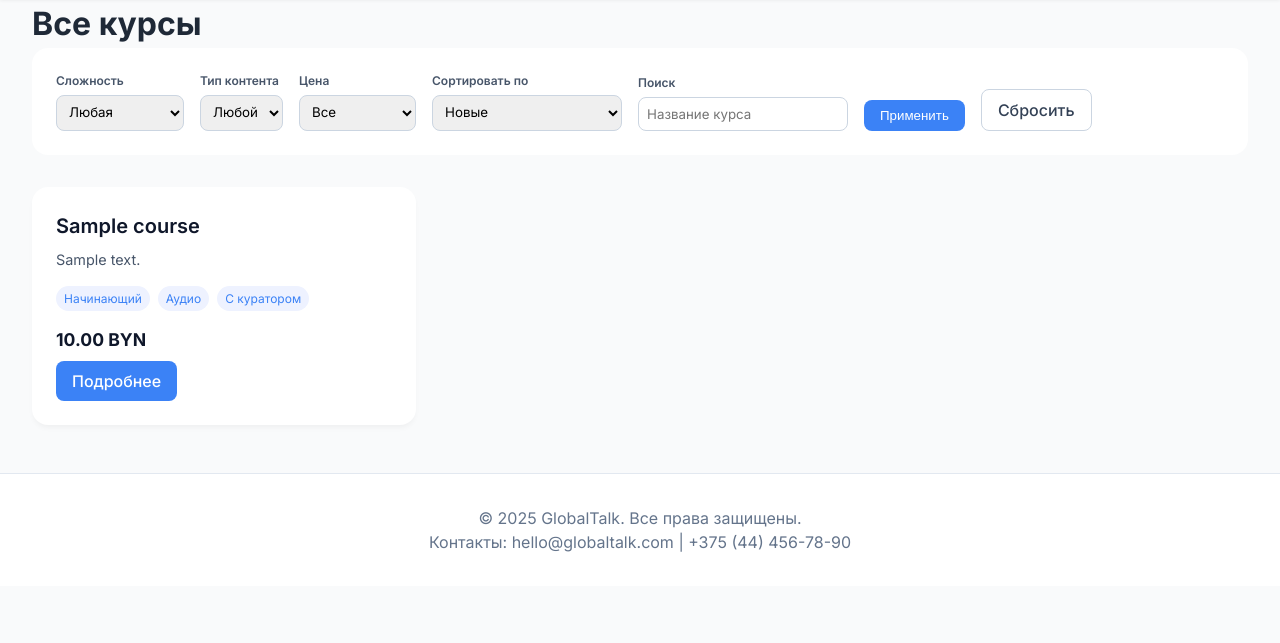
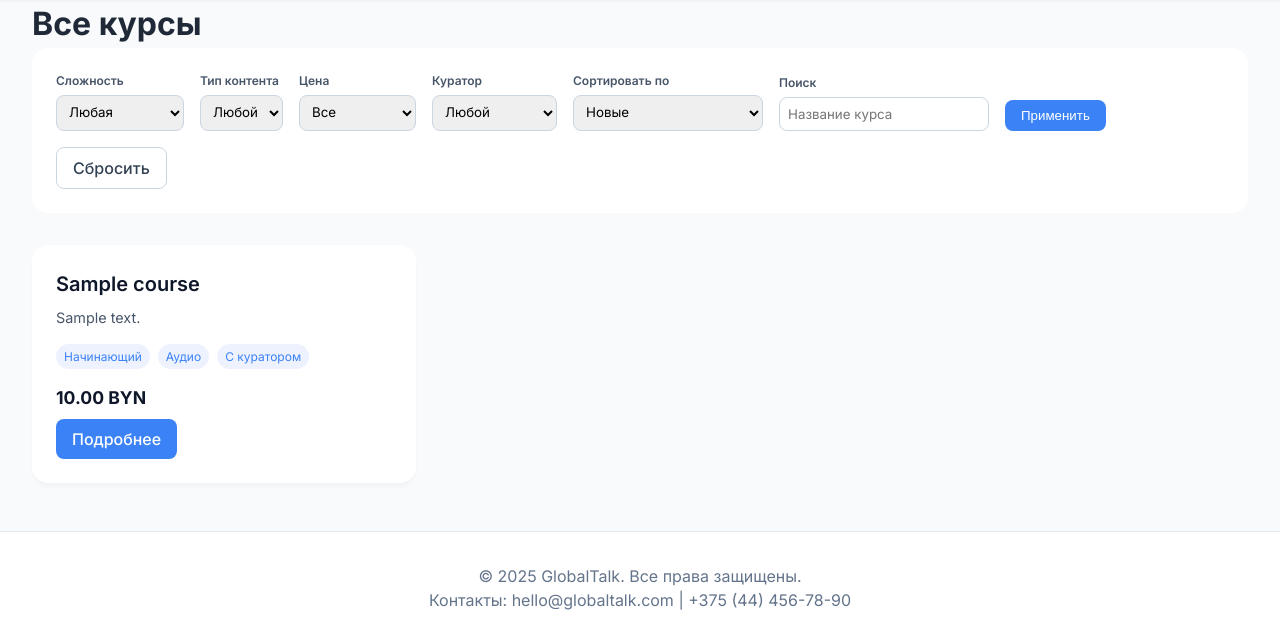
Before and after one commit to ulyanapilipuk/language-school-platform, a Django app: page /courses/ in a window 1280 px wide. Shown: the part 74-717 px from the top of the page. Run offline with Django 5.2, Linux system fonts and the light colour scheme; tables that the repository leaves empty hold one stand-in row (values such as "Sample post").

Commit message:
Добавлен еще один пункт фильтрации (по наличию куратора в курсе)

```diff
--- a/courses/templates/courses/course_list.html
+++ b/courses/templates/courses/course_list.html
@@ -32,6 +32,14 @@
                 <option value="">Все</option>
                 <option value="free" {% if request.GET.price == 'free' %}selected{% endif %}>Бесплатные</option>
                 <option value="paid" {% if request.GET.price == 'paid' %}selected{% endif %}>Платные</option>
+            </select>
+        </div>
+        <div class="filter-group">
+            <label>Куратор</label>
+            <select name="has_mentor">
+                <option value="">Любой</option>
+                <option value="yes" {% if request.GET.has_mentor == 'yes' %}selected{% endif %}>С куратором</option>
+                <option value="no" {% if request.GET.has_mentor == 'no' %}selected{% endif %}>Без куратора</option>
             </select>
         </div>
         <div class="filter-group">
--- a/courses/views.py
+++ b/courses/views.py
@@ -28,6 +28,12 @@ def course_list(request):
     elif price_filter == 'paid':
         courses = courses.filter(price__gt=0)
 
+    has_mentor = request.GET.get('has_mentor')
+    if has_mentor == 'yes':
+        courses = courses.filter(has_mentor=True)
+    elif has_mentor == 'no':
+        courses = courses.filter(has_mentor=False)
+
     # Сортировка
     sort_by = request.GET.get('sort')
     if sort_by:
```
